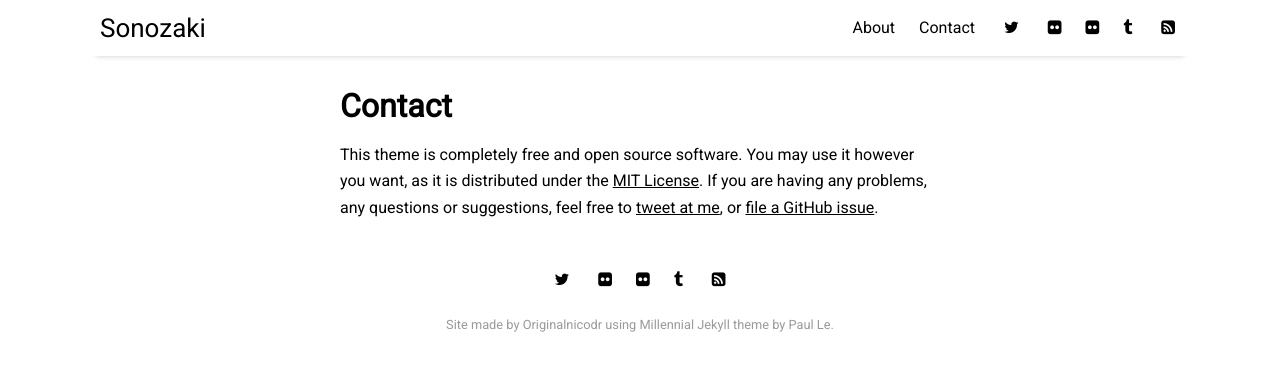
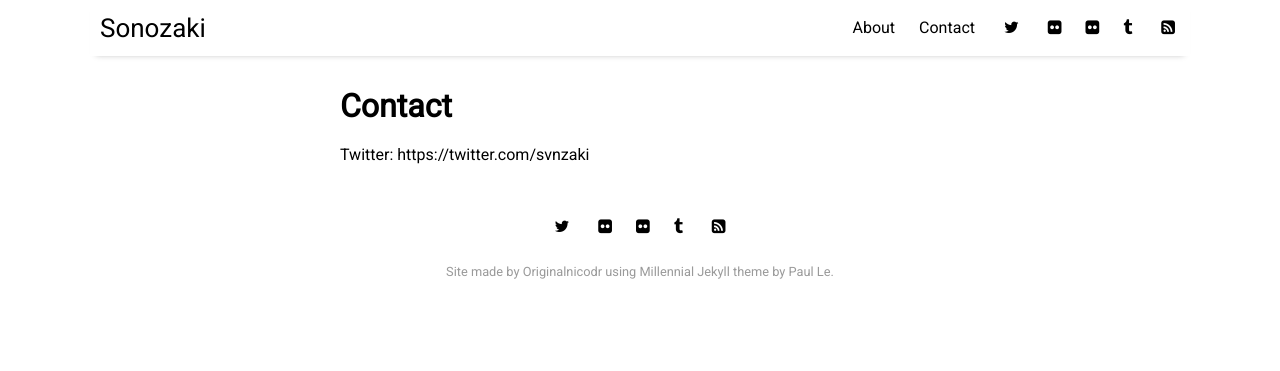
Before and after one commit to Sonozki/sonozki.github.io, a Jekyll site: the page built from pages/contact.md, in a window 1280 px wide. Shown: the top 371 px of the page. Built offline with Jekyll 4.4.1, drawn with Linux system fonts in a browser that asks for light colours; nearby versions of some CDN libraries; a style sheet for code colours, icons or effects is not loaded.

Commit message:
Update contact.md

```diff
--- a/pages/contact.md
+++ b/pages/contact.md
@@ -4,4 +4,4 @@ title: Contact
 permalink: /contact
 ---
 
-This theme is completely free and open source software. You may use it however you want, as it is distributed under the [MIT License](http://choosealicense.com/licenses/mit/). If you are having any problems, any questions or suggestions, feel free to [tweet at me](https://twitter.com/intent/tweet?text=My%question%about%Millennial%is:%&amp;via=paululele), or [file a GitHub issue](https://github.com/lenpaul/Millennial/issues/new).
+Twitter: https://twitter.com/svnzaki
```
